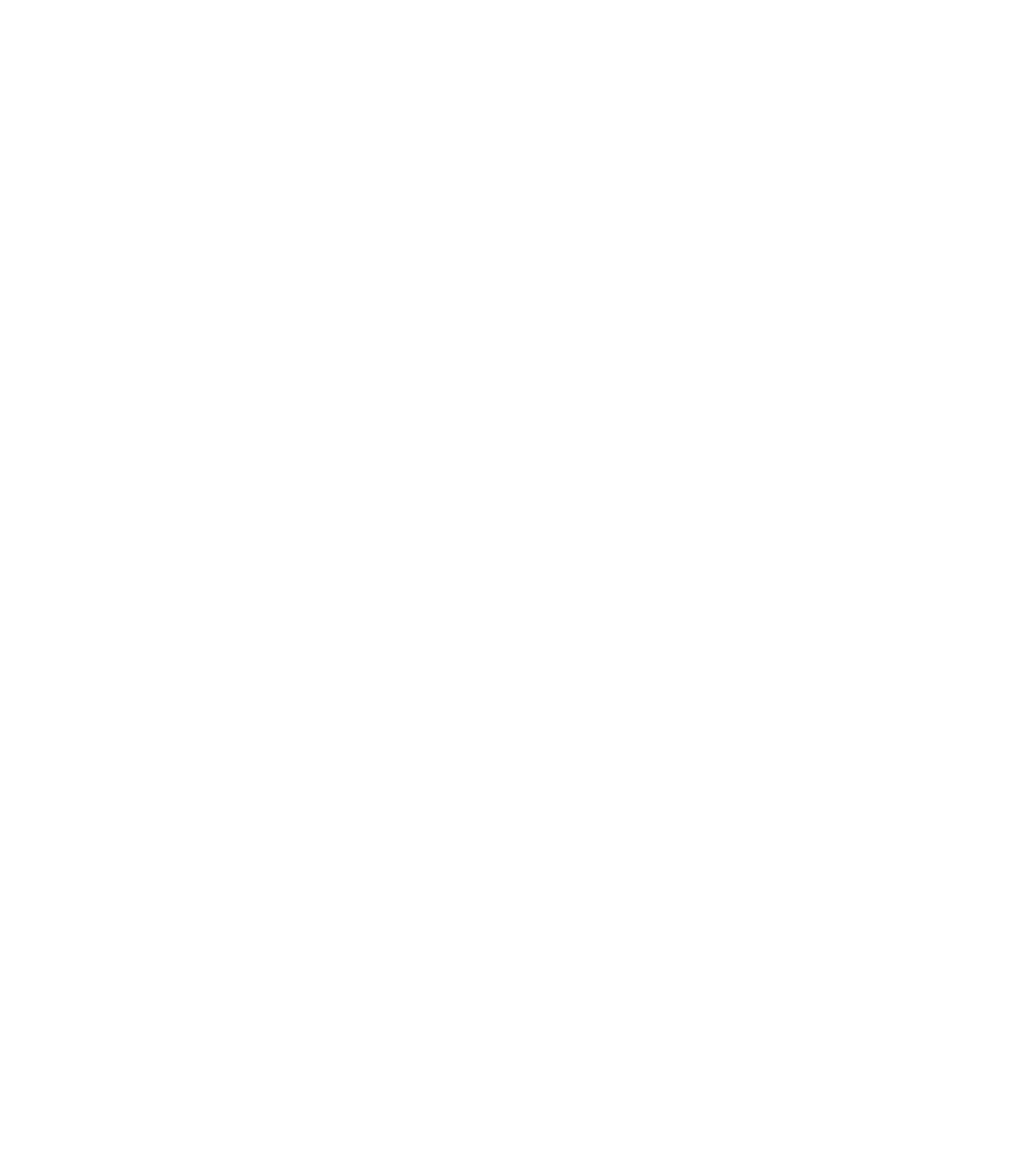
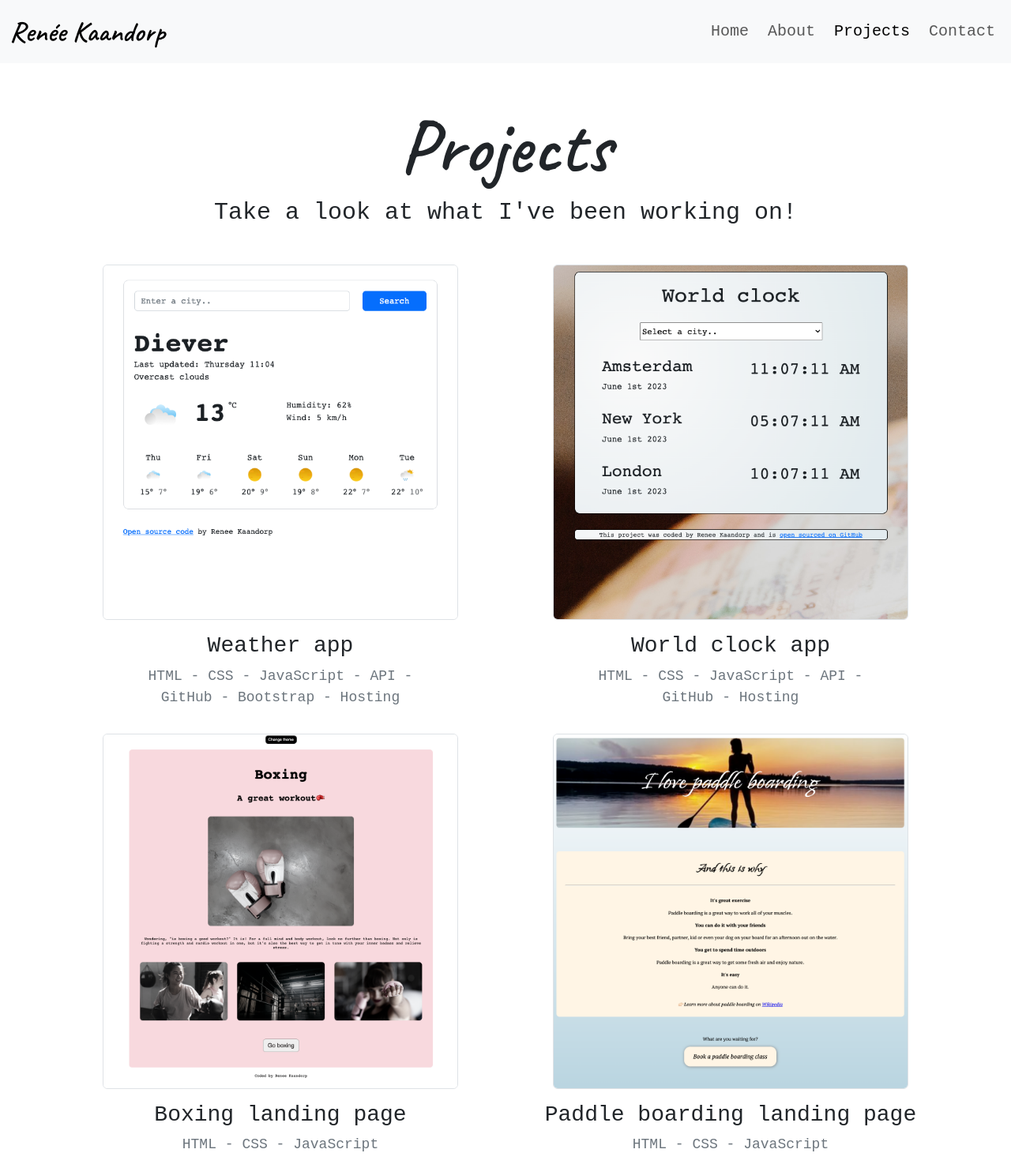
Before and after one commit to reneekaandorp/Portfolio, a plain HTML site: page projects.html in a window 1280 px wide. Shown: the whole page at 79% size. Before the commit the page ends 800 px from the top, so only its background shows below. Drawn offline with nearby package versions, Linux system fonts and the light colour scheme; a web font is replaced by a local one.

Commit message:
Made projects page and fixed links

```diff
--- a/contact.html
+++ b/contact.html
@@ -0,0 +1,61 @@
+<!DOCTYPE html>
+<html lang="en">
+  <head>
+    <meta charset="UTF-8" />
+    <meta http-equiv="X-UA-Compatible" content="IE=edge" />
+    <meta name="viewport" content="width=device-width, initial-scale=1.0" />
+    <link
+      href="https://cdn.jsdelivr.net/npm/bootstrap@5.3.0-alpha3/dist/css/bootstrap.min.css"
+      rel="stylesheet"
+      integrity="sha384-KK94CHFLLe+nY2dmCWGMq91rCGa5gtU4mk92HdvYe+M/SXH301p5ILy+dN9+nJOZ"
+      crossorigin="anonymous"
+    />
+
+    <link rel="preconnect" href="https://fonts.googleapis.com" />
+    <link rel="preconnect" href="https://fonts.gstatic.com" crossorigin />
+    <link
+      href="https://fonts.googleapis.com/css2?family=Caveat:wght@600&family=Rowdies:wght@300&family=Sono:wght@400;700&display=swap"
+      rel="stylesheet"
+    />
+    <script
+      src="https://kit.fontawesome.com/e8e90bff84.js"
+      crossorigin="anonymous"
+    ></script>
+    <link rel="stylesheet" href="/css/styles.css" />
+    <title>Projects</title>
+  </head>
+  <body>
+    <nav class="navbar navbar-expand-lg bg-body-tertiary">
+      <div class="container-fluid">
+        <a class="navbar-brand navbar-name" href="/index.html"
+          >Renée Kaandorp</a
+        >
+        <button
+          class="navbar-toggler"
+          type="button"
+          data-bs-toggle="collapse"
+          data-bs-target="#navbarNavAltMarkup"
+          aria-controls="navbarNavAltMarkup"
+          aria-expanded="false"
+          aria-label="Toggle navigation"
+        >
+          <span class="navbar-toggler-icon"></span>
+        </button>
+        <div class="collapse navbar-collapse" id="navbarNavAltMarkup">
+          <div class="navbar-nav ms-auto">
+            <a class="nav-link me-2" aria-current="page" href="/">Home</a>
+            <a class="nav-link me-2" href="/about.html">About</a>
+            <a class="nav-link me-2" href="/projects.html">Projects</a>
+            <a class="nav-link active" href="/contact.html">Contact</a>
+          </div>
+        </div>
+      </div>
+    </nav>
+    <div class="container index-container"></div>
+    <script
+      src="https://cdn.jsdelivr.net/npm/bootstrap@5.2.3/dist/js/bootstrap.bundle.min.js"
+      integrity="sha384-kenU1KFdBIe4zVF0s0G1M5b4hcpxyD9F7jL+jjXkk+Q2h455rYXK/7HAuoJl+0I4"
+      crossorigin="anonymous"
+    ></script>
+  </body>
+</html>
--- a/css/styles.css
+++ b/css/styles.css
@@ -6,6 +6,10 @@ h1 {
 h2 {
   font-family: monospace;
   font-size: 30px;
+}
+
+h3 {
+  font-family: monospace;
 }
 
 nav {
@@ -54,6 +58,10 @@ p {
   font-weight: bold;
 }
 
+.content-container img:hover {
+  transform: scale(1.1);
+}
+
 @media (max-width: 900px) {
   .computer-picture {
     width: 300px;
--- a/projects.html
+++ b/projects.html
@@ -0,0 +1,131 @@
+<!DOCTYPE html>
+<html lang="en">
+  <head>
+    <meta charset="UTF-8" />
+    <meta http-equiv="X-UA-Compatible" content="IE=edge" />
+    <meta name="viewport" content="width=device-width, initial-scale=1.0" />
+    <link
+      href="https://cdn.jsdelivr.net/npm/bootstrap@5.3.0-alpha3/dist/css/bootstrap.min.css"
+      rel="stylesheet"
+      integrity="sha384-KK94CHFLLe+nY2dmCWGMq91rCGa5gtU4mk92HdvYe+M/SXH301p5ILy+dN9+nJOZ"
+      crossorigin="anonymous"
+    />
+
+    <link rel="preconnect" href="https://fonts.googleapis.com" />
+    <link rel="preconnect" href="https://fonts.gstatic.com" crossorigin />
+    <link
+      href="https://fonts.googleapis.com/css2?family=Caveat:wght@600&family=Rowdies:wght@300&family=Sono:wght@400;700&display=swap"
+      rel="stylesheet"
+    />
+    <script
+      src="https://kit.fontawesome.com/e8e90bff84.js"
+      crossorigin="anonymous"
+    ></script>
+    <link rel="stylesheet" href="/css/styles.css" />
+    <title>Projects</title>
+  </head>
+  <body>
+    <nav class="navbar navbar-expand-lg bg-body-tertiary">
+      <div class="container-fluid">
+        <a class="navbar-brand navbar-name" href="/">Renée Kaandorp</a>
+        <button
+          class="navbar-toggler"
+          type="button"
+          data-bs-toggle="collapse"
+          data-bs-target="#navbarNavAltMarkup"
+          aria-controls="navbarNavAltMarkup"
+          aria-expanded="false"
+          aria-label="Toggle navigation"
+        >
+          <span class="navbar-toggler-icon"></span>
+        </button>
+        <div class="collapse navbar-collapse" id="navbarNavAltMarkup">
+          <div class="navbar-nav ms-auto">
+            <a class="nav-link me-2" aria-current="page" href="/">Home</a>
+            <a class="nav-link me-2" href="/about.html">About</a>
+            <a class="nav-link active me-2" href="/projects.html">Projects</a>
+            <a class="nav-link" href="/contact.html">Contact</a>
+          </div>
+        </div>
+      </div>
+    </nav>
+    <div class="container content-container text-center mt-5">
+      <h1>Projects</h1>
+      <h2>Take a look at what I've been working on!</h2>
+
+      <div class="projects mt-5">
+        <div class="row">
+          <div class="col-md-6">
+            <a
+              href="https://storied-croissant-838a30.netlify.app/"
+              target="_blank"
+            >
+              <img
+                src="/images/weather-app.png"
+                alt=""
+                class="img-fluid rounded border mb-3"
+                width="450"
+            /></a>
+            <h3>Weather app</h3>
+            <p class="text-secondary">
+              HTML - CSS - JavaScript - API - <br />
+              GitHub - Bootstrap - Hosting
+            </p>
+          </div>
+          <div class="col-md-6">
+            <a href="https://renees-world-clock.netlify.app" target="_blank">
+              <img
+                src="/images/world-clock.png"
+                alt=""
+                class="img-fluid rounded border mb-3"
+                width="450"
+              />
+            </a>
+            <h3>World clock app</h3>
+            <p class="text-secondary">
+              HTML - CSS - JavaScript - API - <br />
+              GitHub - Hosting
+            </p>
+          </div>
+        </div>
+        <div class="row mt-3">
+          <div class="col-md-6">
+            <a
+              href="https://www.shecodes.io/workshops/shecodes-basics-add-on-1ec59fdd-7b55-4a3b-a206-e3356c6e86c8/projects/1551121"
+              target="_blank"
+            >
+              <img
+                src="/images/boxing-landing-page.png"
+                alt=""
+                class="img-fluid rounded border mb-3"
+                width="450"
+              />
+            </a>
+            <h3>Boxing landing page</h3>
+            <p class="text-secondary">HTML - CSS - JavaScript</p>
+          </div>
+          <div class="col-md-6">
+            <a
+              href="https://www.shecodes.io/workshops/shecodes-basics-52bdb4ec-e42d-4d10-aa91-649fc3d91041/projects/1274069"
+              target="_blank"
+            >
+              <img
+                src="/images/paddle-boarding.png"
+                alt=""
+                class="img-fluid rounded border mb-3"
+                width="450"
+              />
+            </a>
+            <h3>Paddle boarding landing page</h3>
+            <p class="text-secondary">HTML - CSS - JavaScript</p>
+          </div>
+        </div>
+      </div>
+    </div>
+    <script
+      src="https://cdn.jsdelivr.net/npm/bootstrap@5.2.3/dist/js/bootstrap.bundle.min.js"
+      integrity="sha384-kenU1KFdBIe4zVF0s0G1M5b4hcpxyD9F7jL+jjXkk+Q2h455rYXK/7HAuoJl+0I4"
+      crossorigin="anonymous"
+    ></script>
+  </body>
+</html>
```
Also changed, not shown: about.html (+5 -7 lines), index.html (+3 -2 lines), images/boxing-landing-page.png (added), images/paddle-boarding.png (added), images/weather-app.png (added), images/world-clock.png (added), 1 other file.
